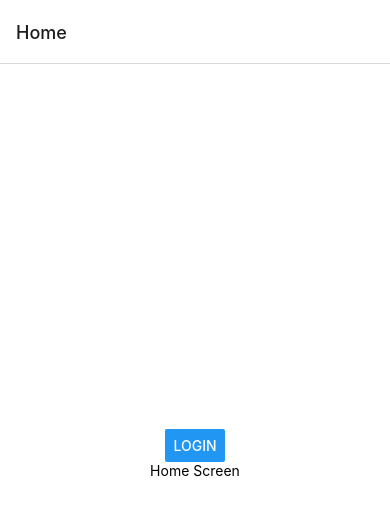
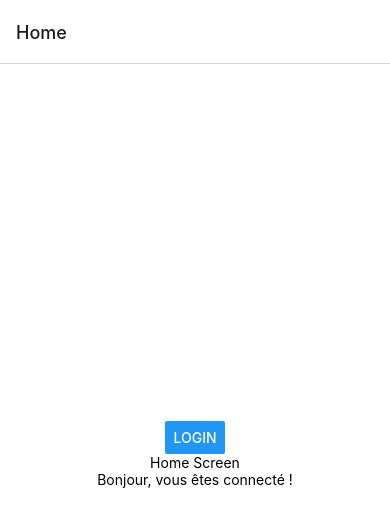
Before and after one commit to adatechschool/projet-mobile-tddeter, a React Native app in the folder TDDeter/: screen /Home in a window 390 px wide. Shown: the top 526 px of the page. Built offline with nearby package versions, Linux system fonts and the light colour scheme.

Commit message:
[feat] Added welcome message on HomeScreen

```diff
--- a/TDDeter/Screens/HomeScreen.js
+++ b/TDDeter/Screens/HomeScreen.js
@@ -6,6 +6,7 @@ export default function HomeScreen() {
     <View style={styles.container}>
       <Navbar />
       <Text>Home Screen</Text>
+      <Text>Bonjour, vous êtes connecté !</Text>
     </View>
   );
 }
```
